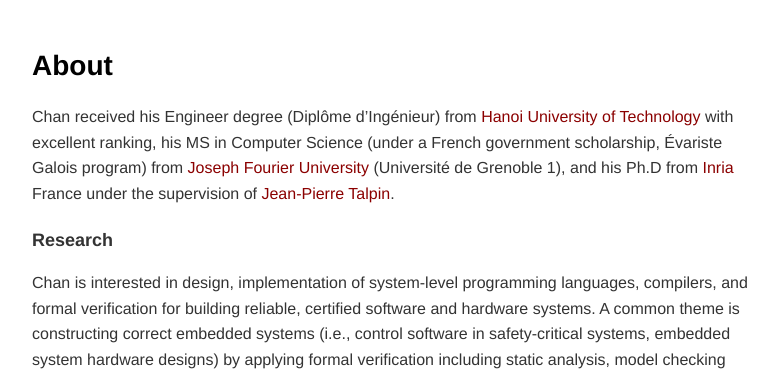
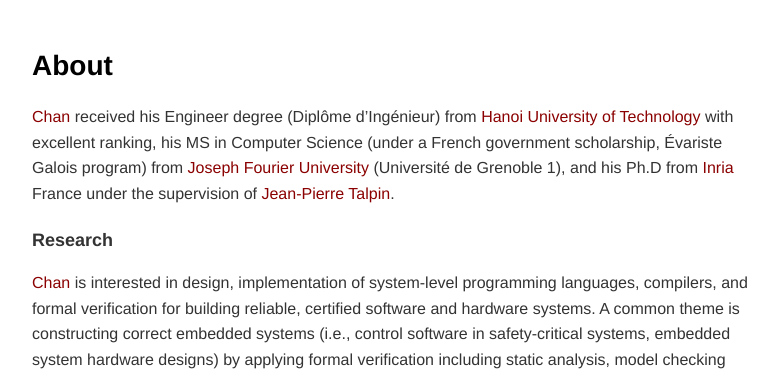
Before and after one commit to channgo2203/channgo2203.github.io, a Jekyll site: the page built from about.md, in a window 1280 px wide. Shown: the part 194-571 px from the top of the page, without its empty margins (248-1030 px from the left). Built offline with Jekyll 4.4.1, drawn with Linux system fonts in a browser that asks for light colours; some of the changed lines change nothing that is shown; some of the changed text lies outside the part shown.

Commit message:
Updated about.md

```diff
--- a/about.md
+++ b/about.md
@@ -5,11 +5,11 @@
 published: true
 ---
 
-Chan received his Engineer degree (Diplôme d'Ingénieur) from [Hanoi University of Technology](http://en.hust.edu.vn/home) with excellent ranking, his MS in Computer Science (under a French government scholarship, Évariste Galois program) from [Joseph Fourier University](https://www.ujf-grenoble.fr/?language=en) (Université de Grenoble 1), and his Ph.D from [Inria](http://www.inria.fr/en/) France under the supervision of [Jean-Pierre Talpin](http://www.irisa.fr/prive/talpin/).
+[Chan](http://channgo2203.github.io/about/) received his Engineer degree (Diplôme d'Ingénieur) from [Hanoi University of Technology](http://en.hust.edu.vn/home) with excellent ranking, his MS in Computer Science (under a French government scholarship, Évariste Galois program) from [Joseph Fourier University](https://www.ujf-grenoble.fr/?language=en) (Université de Grenoble 1), and his Ph.D from [Inria](http://www.inria.fr/en/) France under the supervision of [Jean-Pierre Talpin](http://www.irisa.fr/prive/talpin/).
 
 ### Research
 
-Chan is interested in design, implementation of system-level programming languages, compilers, and formal verification for building reliable, certified software and hardware systems. A common theme is constructing correct embedded systems (i.e., control software in safety-critical systems, embedded system hardware designs) by applying formal verification including static analysis, model checking and correctness proof on the source code implementation, or mathematical models of these systems producing by model-based design toolchains, and formally certifying the correctness of the compilers and code generators in the model-based design toolchains.
+[Chan](http://channgo2203.github.io/about/) is interested in design, implementation of system-level programming languages, compilers, and formal verification for building reliable, certified software and hardware systems. A common theme is constructing correct embedded systems (i.e., control software in safety-critical systems, embedded system hardware designs) by applying formal verification including static analysis, model checking and correctness proof on the source code implementation, or mathematical models of these systems producing by model-based design toolchains, and formally certifying the correctness of the compilers and code generators in the model-based design toolchains.
 
 **Research Projects**: [DANSE](http://www.danse-ip.eu/home/), [DALI](http://www.ict-dali.eu/dali/), [VERISYNC](http://www.irit.fr/~Martin.Strecker/Proj/Old/Verisync/), [SCALP](http://scalp.gforge.inria.fr/), [AVOTE](http://scalp.gforge.inria.fr/)
 
```
